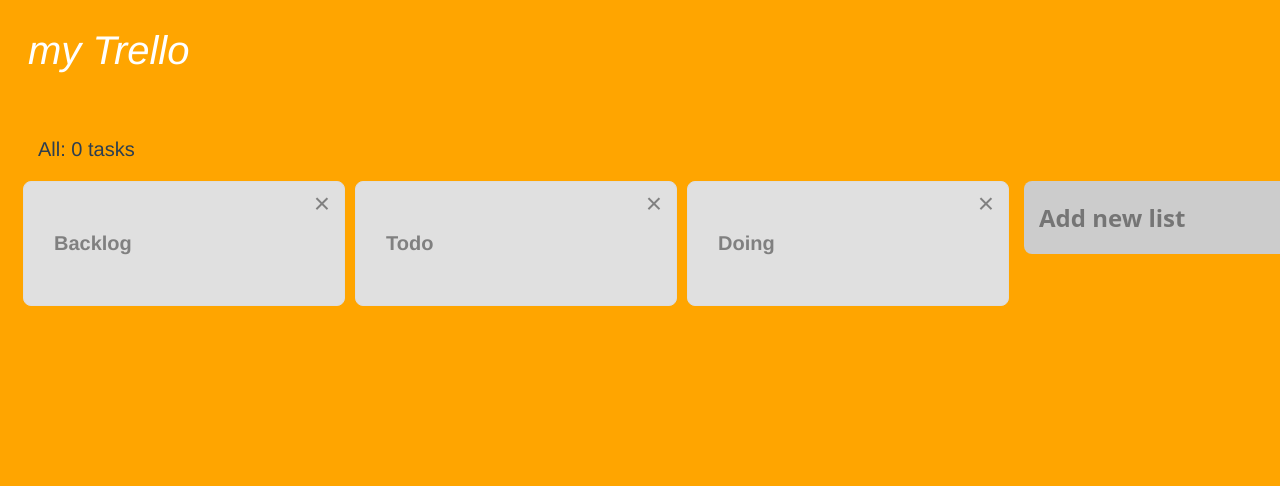
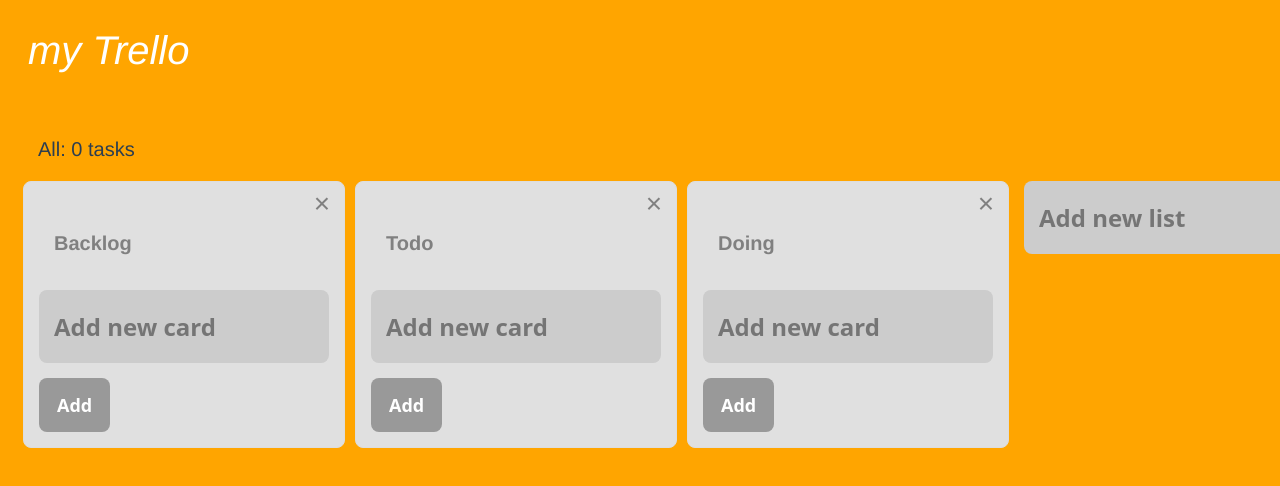
Before and after one commit to hiroki-sawada0531/My-Trello, a Vue app: page / in a window 1280 px wide. Shown: the top 486 px of the page. Built offline with nearby package versions, Linux system fonts and the light colour scheme.

Commit message:
エラー修正

```diff
--- a/src/components/List.vue
+++ b/src/components/List.vue
@@ -4,15 +4,23 @@
             <p class="list-title">{{ title }}</p>
             <div class="deletelist" @click= "removeList">×</div>
         </div>
+        <card-add :listIndex = "listIndex" />
     </div>
 </template>
 
 <script>
+import CardAdd from './CardAdd'
 export default {
+    components: {
+        CardAdd
+    },
+
     props: {
-        title: {
+    title: {
+        CardAdd: {
             type:String,
             required:true
+    }
     },
     listIndex: {
         type:Number,
```
